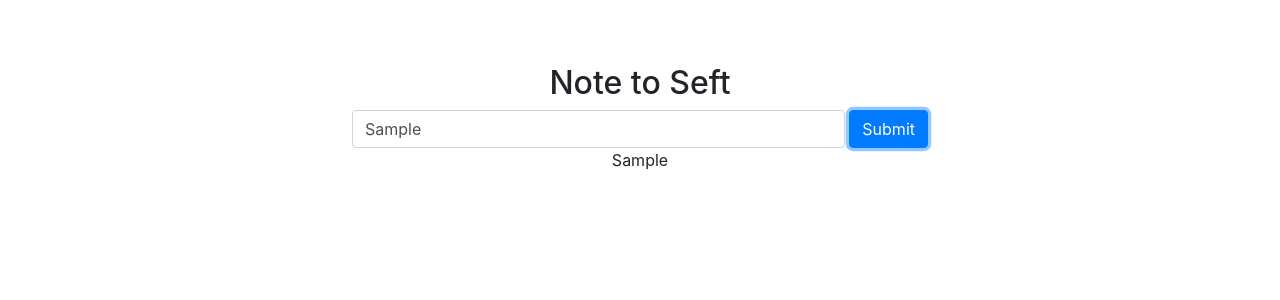
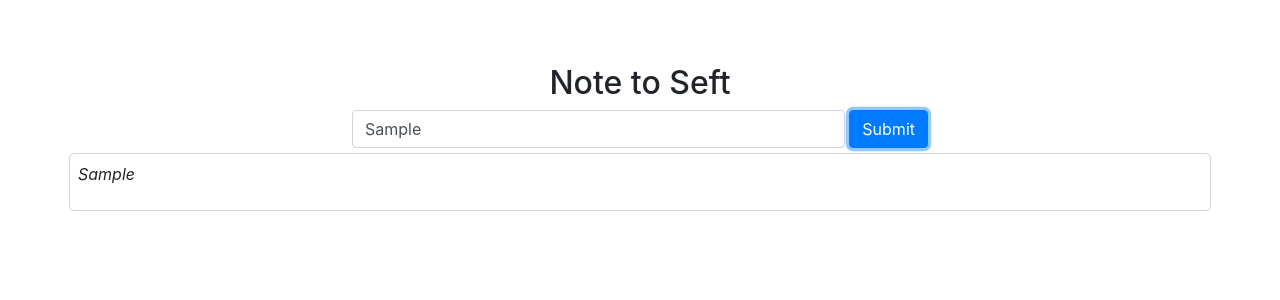
Before and after one commit to qtrangdo/React_Jest_Enzyme, a React (Create React App) app in the folder note_to_self/: page / in a window 1280 px wide. Both pictures are taken after typing "Sample" into the empty fields and a click on the button "Submit". Shown: the top 300 px of the page. Built offline with nearby package versions, Linux system fonts and the light colour scheme.

Commit message:
Add note component

```diff
--- a/note_to_self/package.json
+++ b/note_to_self/package.json
@@ -3,6 +3,7 @@
   "version": "0.1.0",
   "private": true,
   "dependencies": {
+    "prop-types": "^15.7.2",
     "react": "^16.8.6",
     "react-bootstrap": "^1.0.0-beta.6",
     "react-dom": "^16.8.6",
--- a/note_to_self/src/components/App.js
+++ b/note_to_self/src/components/App.js
@@ -1,5 +1,6 @@
 import React, { Component } from 'react';
 import { Form, FormControl, Button } from 'react-bootstrap';
+import Note from './Note';
 
 class App extends Component {
   constructor() {
@@ -41,7 +42,7 @@ class App extends Component {
           <Button onClick={this.onSubmit}>Submit</Button>
         </Form>
         {notes.map((note, i) => (
-          <div key={i}>{note.text}</div>
+          <Note key={i} note={note}/>
         ))}
       </div>
     )
--- /dev/null
+++ b/note_to_self/src/components/Note.js
@@ -0,0 +1,20 @@
+import React, { Component } from 'react';
+import Proptypes from 'prop-types';
+
+class Note extends Component {
+  render() {
+    return (
+      <div className="note">
+        <p>{this.props.note.text}</p>
+      </div>
+    )
+  }
+}
+
+Note.propTypes = {
+  note: Proptypes.shape({
+    text: Proptypes.string.isRequired,
+  }).isRequired,
+};
+
+export default Note;
--- a/note_to_self/src/index.css
+++ b/note_to_self/src/index.css
@@ -7,3 +7,12 @@ body {
   display: flex;
   margin: 0 25%;
 }
+
+.note {
+  border: 1px solid lightgrey;
+  border-radius: 5px;
+  font-style: italic;
+  text-align: left;
+  padding: 8px;
+  margin: 5px;
+}
```
